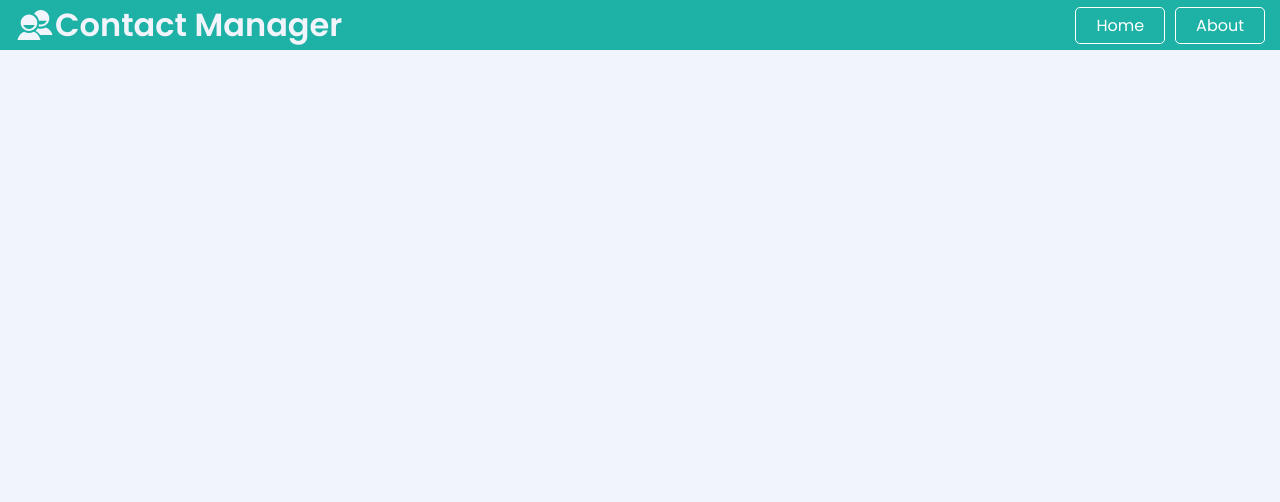
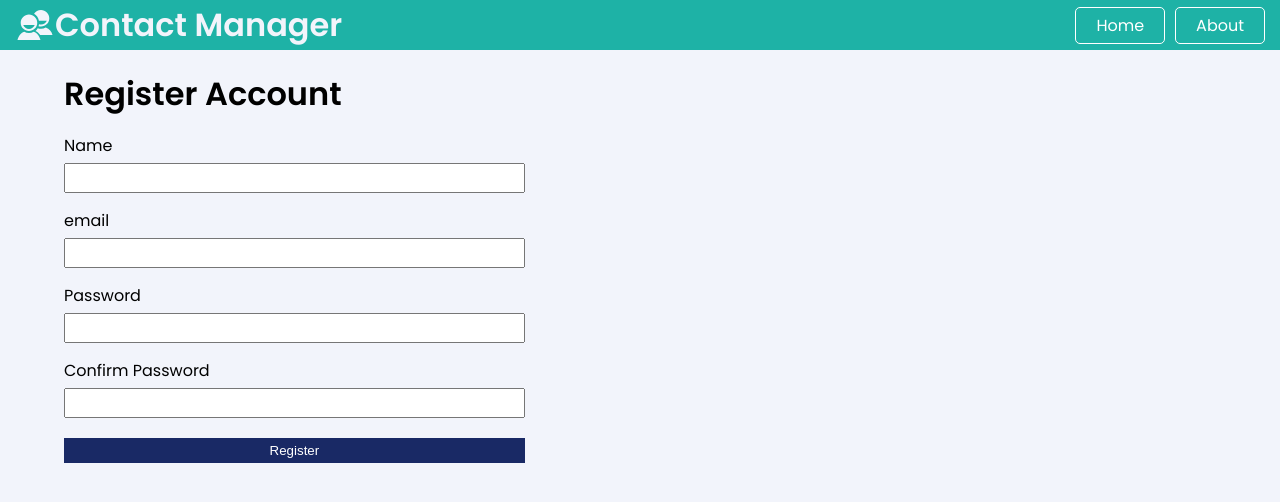
Before and after one commit to Kalaiyarazan/contact-manager, a React (Create React App) app in the folder client/: page /register in a window 1280 px wide. Shown: the top 502 px of the page. Built offline with nearby package versions, Linux system fonts and the light colour scheme.

Commit message:
Added Register, Login UI

```diff
--- a/client/src/App.css
+++ b/client/src/App.css
@@ -131,7 +131,7 @@ li {
 }
 .contacts input {
   padding: 8px;
-  font-size: 15px;
+  font-size: 17px;
 }
 
 /* *********ContactForm************* */
--- a/client/src/App.js
+++ b/client/src/App.js
@@ -5,9 +5,13 @@ import Navbar from '../src/component/layout/Navbar';
 import Home from './component/pages/Home';
 import About from './component/pages/About';
 import ContactState from './context/contact/ContactState';
+import AuthState from './context/auth/AuthState';
+import Register from './component/auth/Register';
+import Login from './component/auth/Login';
 
 function App() {
   return (
+    <AuthState>
       <ContactState>
         <Router>
           <Fragment>
@@ -16,11 +20,14 @@ function App() {
               <Switch>
                 <Route exact path='/' component={Home} />
                 <Route exact path='/about' component={About} />
+                <Route exact path='/register' component={Register} />
+                <Route exact path='/login' component={Login} />
               </Switch>
             </div>
           </Fragment>
         </Router>
       </ContactState>
+    </AuthState>
   );
 }
 
--- /dev/null
+++ b/client/src/component/auth/Login.js
@@ -0,0 +1,40 @@
+import React, { useState } from 'react';
+
+const Login = () => {
+  const [user, setUser] = useState({
+    email: '',
+    password: ''
+  });
+
+  const onChange = e => setUser({ ...user, [e.target.name]: e.target.value });
+
+  const onSubmit = e => {
+    e.preventDefault();
+    console.log(user);
+  };
+  const { email, password } = user;
+  return (
+    <div className='form-container'>
+      <h1> Login Account</h1>
+      <form onSubmit={onSubmit}>
+        <div className='form-group'>
+          <label htmlFor='email'>email</label>
+          <input type='email' name='email' value={email} onChange={onChange} />
+        </div>
+        <div className='form-group'>
+          <label htmlFor='password'>Password</label>
+          <input
+            type='password'
+            name='password'
+            value={password}
+            onChange={onChange}
+          />
+        </div>
+
+        <input type='submit' value='Login' className='btn bg-primary' />
+      </form>
+    </div>
+  );
+};
+
+export default Login;
--- /dev/null
+++ b/client/src/component/auth/Register.js
@@ -0,0 +1,54 @@
+import React, { useState } from 'react';
+
+const Register = () => {
+  const [user, setUser] = useState({
+    name: '',
+    email: '',
+    password: '',
+    password2: ''
+  });
+
+  const onChange = e => setUser({ ...user, [e.target.name]: e.target.value });
+
+  const onSubmit = e => {
+    e.preventDefault();
+    console.log(user);
+  };
+  const { name, email, password, password2 } = user;
+  return (
+    <div className='form-container'>
+      <h1> Register Account</h1>
+      <form onSubmit={onSubmit}>
+        <div className='form-group'>
+          <label htmlFor='name'>Name</label>
+          <input type='text' name='name' value={name} onChange={onChange} />
+        </div>
+        <div className='form-group'>
+          <label htmlFor='email'>email</label>
+          <input type='email' name='email' value={email} onChange={onChange} />
+        </div>
+        <div className='form-group'>
+          <label htmlFor='password'>Password</label>
+          <input
+            type='password'
+            name='password'
+            value={password}
+            onChange={onChange}
+          />
+        </div>
+        <div className='form-group'>
+          <label htmlFor='password2'>Confirm Password</label>
+          <input
+            type='password'
+            name='password2'
+            value={password2}
+            onChange={onChange}
+          />
+        </div>
+        <input type='submit' value='Register' className='btn bg-primary' />
+      </form>
+    </div>
+  );
+};
+
+export default Register;
```
Lines whose indentation alone changed are shown as unchanged.
